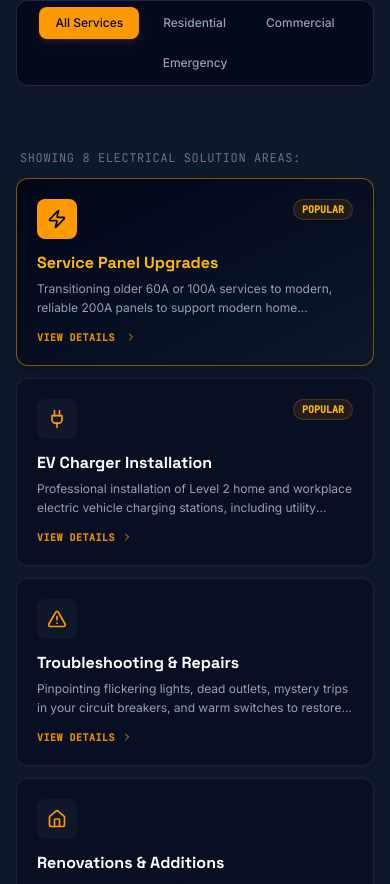
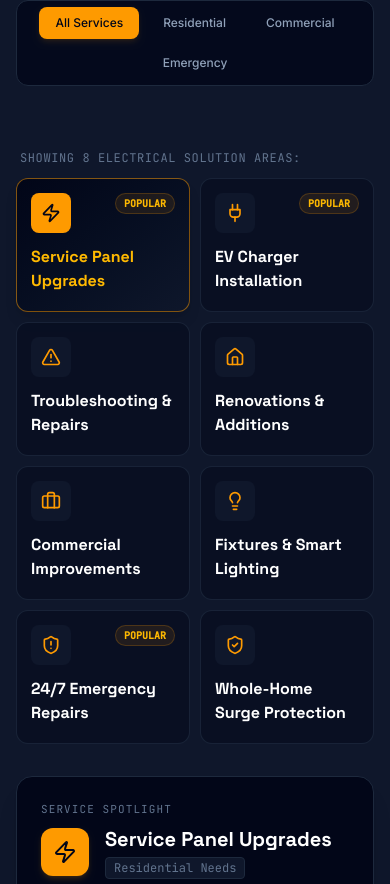
Before and after one commit to HattEvan2004/Maskine-Electrical, a React (Vite) app: page / in a window 390 px wide. Shown: the part 1840-2724 px from the top of the page. Built offline with nearby package versions, Linux system fonts and the light colour scheme; no server answers.

Commit message:
Tighten services grid on mobile: 2-column compact tiles

```diff
--- a/src/components/ServicesPanel.tsx
+++ b/src/components/ServicesPanel.tsx
@@ -152,14 +152,14 @@ export default function ServicesPanel({ onScrollToEstimator, onScrollToBooking }
             <span className="text-xs font-mono text-slate-500 text-left pl-1 uppercase tracking-wider block">
               Showing {filteredServices.length} electrical solution areas:
             </span>
-            <div className="grid grid-cols-1 sm:grid-cols-2 gap-3">
+            <div className="grid grid-cols-2 gap-2.5 sm:gap-3">
               {filteredServices.map(service => {
                 const isSelected = selectedService?.id === service.id;
                 return (
                   <div
                     key={service.id}
                     onClick={() => setSelectedService(service)}
-                    className={`p-5 rounded-xl text-left cursor-pointer transition-all border ${
+                    className={`p-3.5 sm:p-5 rounded-xl text-left cursor-pointer transition-all border ${
                       isSelected
                         ? 'bg-gradient-to-br from-slate-950 to-slate-900 border-amber-500/50 shadow-lg'
                         : 'bg-slate-950/40 border-slate-800/80 hover:bg-slate-950 hover:border-slate-800'
@@ -182,10 +182,10 @@ export default function ServicesPanel({ onScrollToEstimator, onScrollToBooking }
                     }`}>
                       {service.title}
                     </h3>
-                    <p className="text-slate-400 text-xs line-clamp-2 leading-relaxed">
+                    <p className="hidden sm:block text-slate-400 text-xs line-clamp-2 leading-relaxed">
                       {service.description}
                     </p>
-                    <div className="flex items-center gap-1.5 mt-3 text-[10px] uppercase tracking-wider text-amber-500/90 font-mono font-bold">
+                    <div className="hidden sm:flex items-center gap-1.5 mt-3 text-[10px] uppercase tracking-wider text-amber-500/90 font-mono font-bold">
                       <span>View details</span>
                       <ChevronRight size={12} className={`transition-transform duration-300 ${isSelected ? 'translate-x-1' : ''}`} />
                     </div>
```
